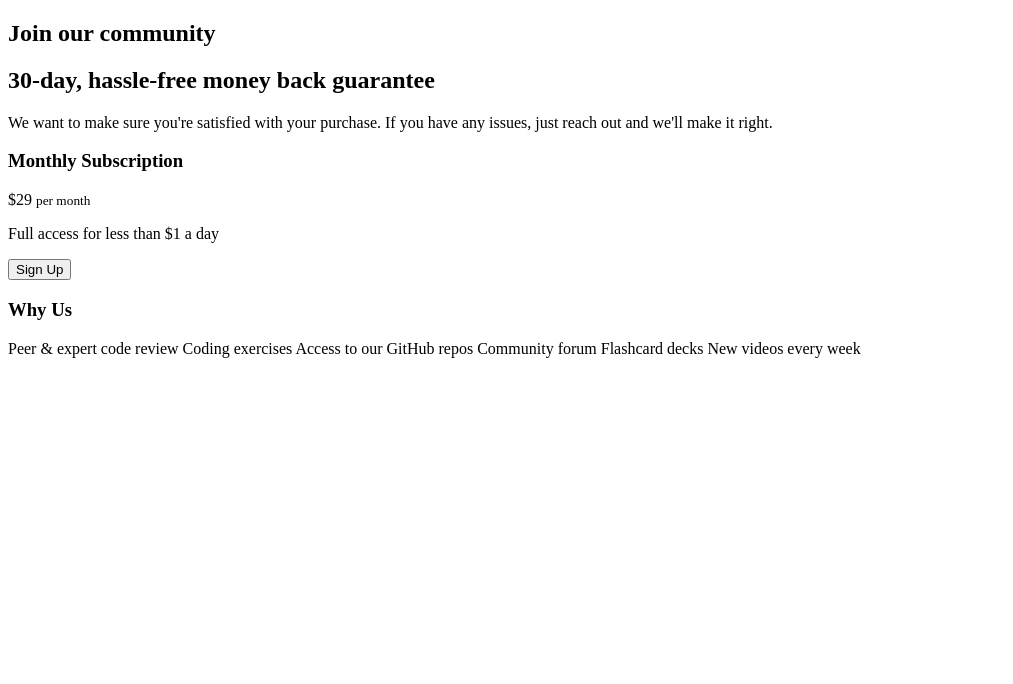
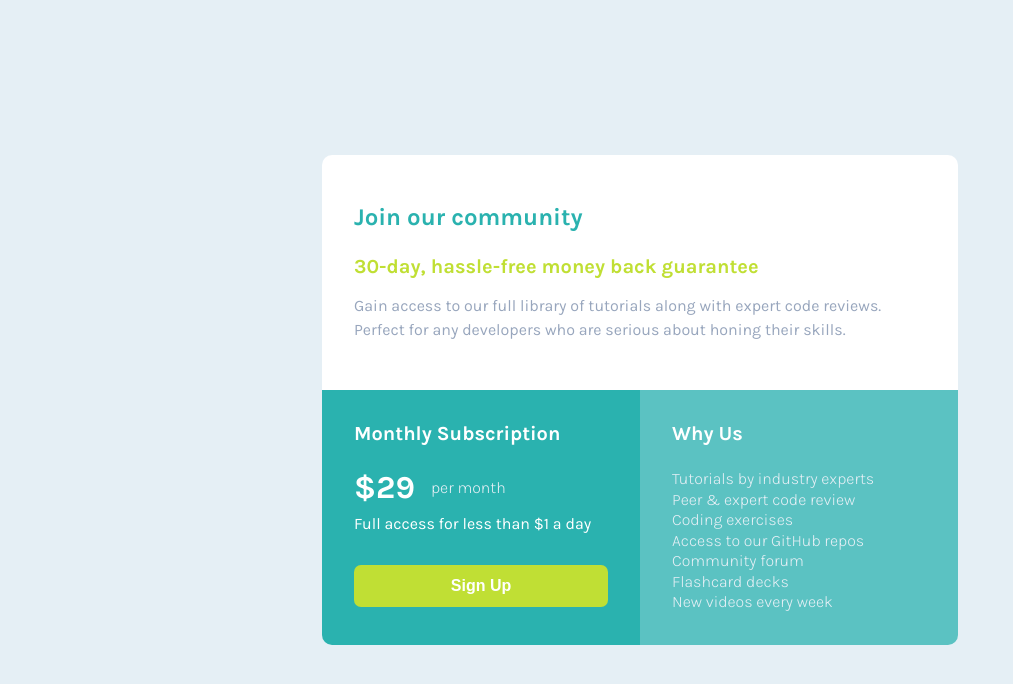
Before and after one commit to YOUHAD08/Single-Price-Grid-Component, a plain HTML site: page index.html in a window 1280 px wide. Shown: the whole page, without its empty margins (0-1013 px from the left). Drawn offline with Linux system fonts and the light colour scheme.

Commit message:
style: add pricing card layout and theme styles
- Defined custom color variables (teal, green, gray) using HSL
- Applied Google Font "Karla" across the project
- Styled community header with typography and spacing
- Implemented grid-based layout for pricing and features section
- Added subscription pricing styles with button design
- Styled "Why Us" column with background color and list formatting

```diff
--- a/index.html
+++ b/index.html
@@ -10,34 +10,43 @@
       sizes="32x32"
       href="./images/favicon-32x32.png"
     />
+    <link rel="stylesheet" href="style.css" />
     <title>Single Price Grid Component</title>
   </head>
   <body>
     <main>
       <section id="price-card">
         <div class="container">
-          <div class="community">
+          <div class="community-header">
             <h2>Join our community</h2>
-            <h2>30-day, hassle-free money back guarantee</h2>
+            <h3>30-day, hassle-free money back guarantee</h3>
             <p>
-              We want to make sure you're satisfied with your purchase. If you
-              have any issues, just reach out and we'll make it right.
+              Gain access to our full library of tutorials along with expert
+              code reviews. Perfect for any developers who are serious about
+              honing their skills.
             </p>
           </div>
           <div class="row">
             <div class="col col-1">
               <h3>Monthly Subscription</h3>
-              <p>&dollar;29 <small>per month</small></p>
+              <div class="price">
+                <p>&dollar;29</p>
+                <small>per month</small>
+              </div>
               <p>Full access for less than &dollar;1 a day</p>
               <button>Sign Up</button>
             </div>
             <div class="col col-2">
               <h3>Why Us</h3>
-              <p>
-                Peer &amp; expert code review Coding exercises Access to our
-                GitHub repos Community forum Flashcard decks New videos every
-                week
-              </p>
+              <ul>
+                <li>Tutorials by industry experts</li>
+                <li>Peer &amp; expert code review</li>
+                <li>Coding exercises</li>
+                <li>Access to our GitHub repos</li>
+                <li>Community forum</li>
+                <li>Flashcard decks</li>
+                <li>New videos every week</li>
+              </ul>
             </div>
           </div>
         </div>
--- /dev/null
+++ b/style.css
@@ -0,0 +1,136 @@
+@import url("https://fonts.googleapis.com/css2?family=Karla:ital,wght@0,200..800;1,200..800&display=swap");
+
+:root {
+  --teal-500: hsl(179, 62%, 43%);
+  --green-400: hsl(71, 73%, 54%);
+  --teal-100: hsl(204, 43%, 93%);
+  --gray-500: hsl(218, 22%, 67%);
+}
+
+* {
+  box-sizing: border-box;
+  margin: 0;
+  padding: 0;
+}
+
+body {
+  font-family: "Karla", sans-serif;
+  background-color: var(--teal-100);
+  font-size: 16px;
+}
+
+.container {
+  max-width: 700px;
+  margin: auto;
+  padding: 0 2rem;
+}
+#price-card {
+  min-height: 100vh;
+  display: flex;
+  justify-content: center;
+  align-items: center;
+}
+
+.row {
+  display: grid;
+  grid-template-columns: 1fr 1fr;
+}
+.community-header {
+  background-color: white;
+  padding: 3rem 2rem;
+  border-top-left-radius: 10px;
+  border-top-right-radius: 10px;
+}
+
+.community-header h2 {
+  color: var(--teal-500);
+  font-weight: 700;
+  font-size: 1.5rem;
+  margin-bottom: 1.5rem;
+}
+
+.community-header h3 {
+  color: var(--green-400);
+  font-weight: 700;
+  font-size: 1.25rem;
+  margin-bottom: 1rem;
+}
+
+.community-header p {
+  font-size: 1rem;
+  color: var(--gray-500);
+  font-weight: 400;
+  line-height: 1.5;
+}
+
+.col {
+  padding: 2rem;
+}
+.col-1 {
+  background-color: var(--teal-500);
+  border-bottom-left-radius: 10px;
+}
+
+.col-1 h3 {
+  font-weight: 700;
+  font-size: 1.25rem;
+  margin-bottom: 1.5rem;
+  color: white;
+}
+.price {
+  margin-bottom: 0.5rem;
+  display: flex;
+  align-items: center;
+  gap: 1rem;
+}
+
+.price p {
+  font-size: 2rem;
+  font-weight: 700;
+  color: white;
+}
+
+.price small {
+  font-size: 1rem;
+  font-weight: 300;
+  color: var(--teal-100);
+}
+
+.col-1 > p {
+  margin-bottom: 2rem;
+  color: var(--teal-100);
+  color: white;
+}
+.col-1 button {
+  background-color: var(--green-400);
+  width: 100%;
+  color: white;
+  border: none;
+  padding: 0.75rem 2rem;
+  border-radius: 7px;
+  font-size: 1rem;
+  font-weight: 700;
+  cursor: pointer;
+}
+
+.col-2 {
+  background-color: hsl(180, 46%, 56%);
+  border-bottom-right-radius: 10px;
+}
+
+.col-2 h3 {
+  font-weight: 700;
+  font-size: 1.25rem;
+  margin-bottom: 1.5rem;
+  color: white;
+}
+
+.col-2 ul {
+  list-style: none;
+  font-size: 1rem;
+  font-weight: 300;
+  color: var(--teal-100);
+}
+.col-2 ul li {
+  margin-bottom: 0.1rem;
+}
```
